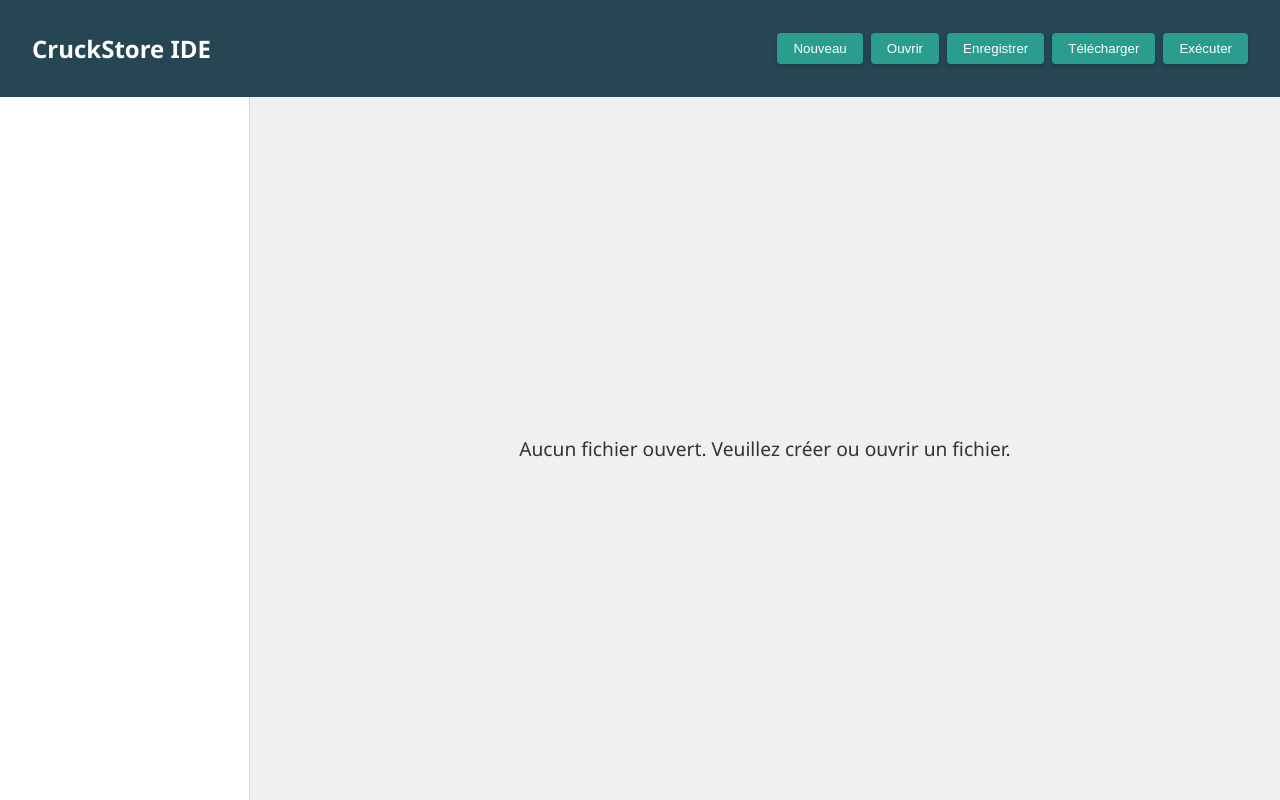
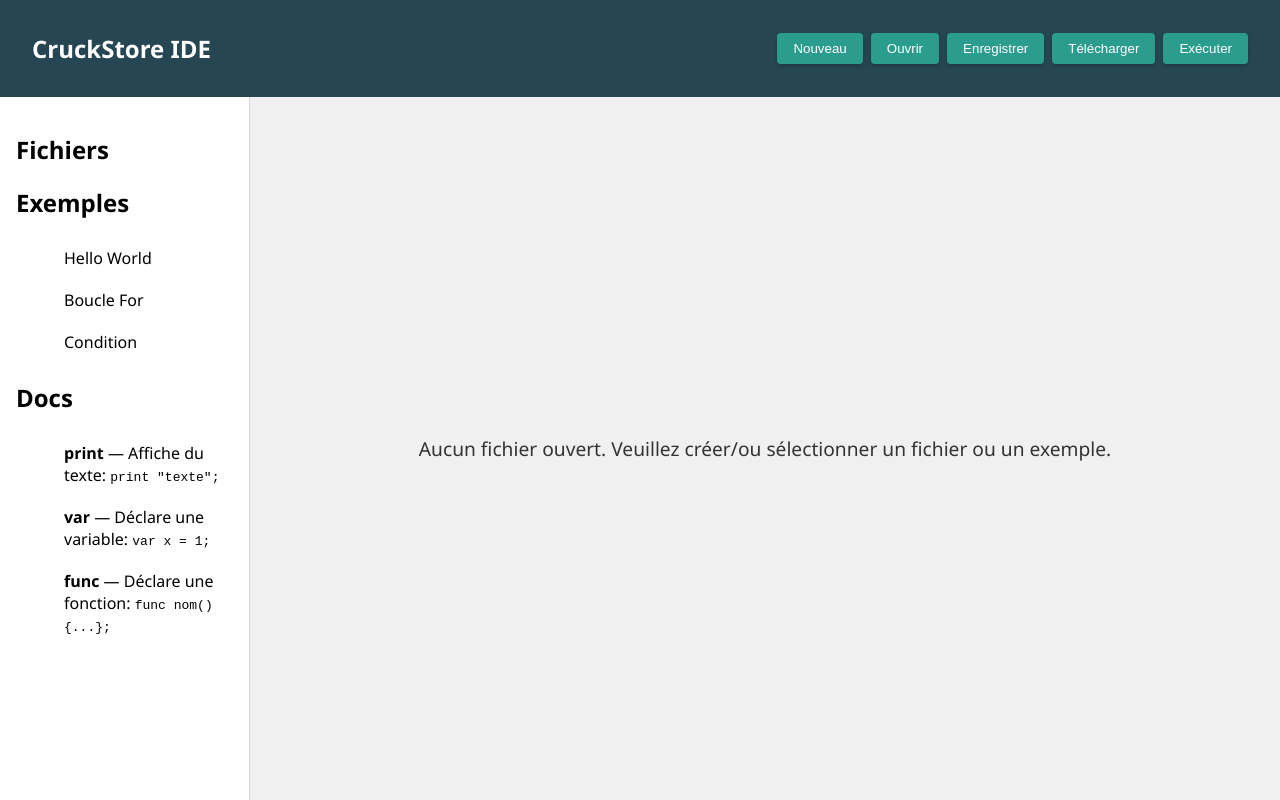
Before and after one commit to CruckStore/ide-react-cruckstore, a React (Vite) app: page / in a window 1280 px wide. Built offline with nearby package versions, Linux system fonts and the light colour scheme.

Commit message:
Add example code snippets and enhance sidebar with examples section

```diff
--- a/src/App.tsx
+++ b/src/App.tsx
@@ -3,6 +3,34 @@ import Sidebar from "./components/Sidebar";
 import Editor from "./components/Editor";
 import Console from "./components/Console";
 import "./styles.scss";
+
+const examples: { title: string; code: string }[] = [
+  {
+    title: "Hello World",
+    code: 'print "Hello, CruckStore!";',
+  },
+  {
+    title: "Boucle For",
+    code: `func main() {
+  var i = 0;
+  while i < 5 {
+    print "i = " + i;
+    i = i + 1;
+  }
+}\nmain();`,
+  },
+  {
+    title: "Condition",
+    code: `func main() {
+  var x = 10;
+  if x > 5 {
+    print "x est grand";
+  } else {
+    print "x est petit";
+  }
+}\nmain();`,
+  },
+];
 
 const App: React.FC = () => {
   const [files, setFiles] = useState<string[]>([]);
@@ -11,24 +39,28 @@ const App: React.FC = () => {
   const [output, setOutput] = useState<string>("");
 
   useEffect(() => {
-    const keys = Object.keys(localStorage).filter((key) =>
-      key.startsWith("cruck_")
+    const keys = Object.keys(localStorage).filter((k) =>
+      k.startsWith("cruck_")
     );
-    const f = keys.map((key) => key.replace("cruck_", ""));
+    const f = keys.map((k) => k.replace("cruck_", ""));
     setFiles(f);
-    if (f.length) {
-      loadFile(f[0]);
-    }
+    if (f.length) loadFile(f[0]);
   }, []);
 
   const loadFile = (name: string) => {
-    if (!name) return;
     const c = localStorage.getItem(`cruck_${name}`) || "";
     setActiveFile(name);
     setContent(c);
     setOutput("");
   };
 
+  const loadExample = (code: string) => {
+    setActiveFile("");
+    setContent(code);
+    setOutput("");
+  };
+
+  // ... saveFile, newFile, downloadFile, runCode (inchangés)
   const saveFile = () => {
     if (!activeFile) {
       alert("Aucun fichier actif. Créez-en un d’abord.");
@@ -36,7 +68,6 @@ const App: React.FC = () => {
     }
     localStorage.setItem(`cruck_${activeFile}`, content);
   };
-
   const newFile = () => {
     const name = prompt("Nom du nouveau fichier (.cr) :");
     if (!name) return;
@@ -44,7 +75,6 @@ const App: React.FC = () => {
     setFiles((prev) => [...prev, name]);
     loadFile(name);
   };
-
   const downloadFile = () => {
     if (!activeFile) {
       alert("Aucun fichier actif. Créez-en un d’abord.");
@@ -56,7 +86,6 @@ const App: React.FC = () => {
     a.download = activeFile;
     a.click();
   };
-
   const runCode = () => {
     if (!activeFile) {
       alert("Aucun fichier actif. Créez-en un d’abord.");
@@ -66,11 +95,9 @@ const App: React.FC = () => {
     let out = "";
     lines.forEach((line, idx) => {
       const m = line.match(/^print\s+"(.+)"\s*;?$/);
-      if (m) {
-        out += m[1] + "\n";
-      } else if (line.trim() !== "") {
+      if (m) out += m[1] + "\n";
+      else if (line.trim())
         out += `Erreur ligne ${idx + 1}: syntaxe inconnue\n`;
-      }
     });
     setOutput(out);
   };
@@ -88,16 +115,25 @@ const App: React.FC = () => {
         </div>
       </header>
       <div className="main">
-        <Sidebar files={files} activeFile={activeFile} onSelect={loadFile} />
+        <Sidebar
+          files={files}
+          activeFile={activeFile}
+          examples={examples}
+          onSelect={loadFile}
+          onExample={loadExample}
+        />
         <div className="workspace">
-          {activeFile ? (
+          {activeFile || content ? (
             <>
               <Editor value={content} onChange={setContent} />
               <Console output={output} />
             </>
           ) : (
             <div className="no-file">
-              <p>Aucun fichier ouvert. Veuillez créer ou ouvrir un fichier.</p>
+              <p>
+                Aucun fichier ouvert. Veuillez créer/ou sélectionner un fichier
+                ou un exemple.
+              </p>
             </div>
           )}
         </div>
@@ -105,5 +141,4 @@ const App: React.FC = () => {
     </div>
   );
 };
-
 export default App;
--- a/src/components/Sidebar.tsx
+++ b/src/components/Sidebar.tsx
@@ -3,11 +3,21 @@ import React from "react";
 interface SidebarProps {
   files: string[];
   activeFile: string;
+  examples: { title: string; code: string }[];
   onSelect: (name: string) => void;
+  onExample: (code: string) => void;
 }
 
-const Sidebar: React.FC<SidebarProps> = ({ files, activeFile, onSelect }) => (
+const Sidebar: React.FC<SidebarProps> = ({
+  files,
+  activeFile,
+  examples,
+  onSelect,
+  onExample,
+}) => (
   <aside className="sidebar">
+    <section>
+      <h2>Fichiers</h2>
       <ul>
         {files.map((file) => (
           <li
@@ -19,6 +29,36 @@ const Sidebar: React.FC<SidebarProps> = ({ files, activeFile, onSelect }) => (
           </li>
         ))}
       </ul>
+    </section>
+    <section>
+      <h2>Exemples</h2>
+      <ul>
+        {examples.map((ex) => (
+          <li key={ex.title} onClick={() => onExample(ex.code)}>
+            {ex.title}
+          </li>
+        ))}
+      </ul>
+    </section>
+    <section>
+      <h2>Docs</h2>
+      <ul>
+        <li>
+          <strong>print</strong> &mdash; Affiche du texte:{" "}
+          <code>print "texte";</code>
+        </li>
+        <li>
+          <strong>var</strong> &mdash; Déclare une variable:{" "}
+          <code>var x = 1;</code>
+        </li>
+        <li>
+          <strong>func</strong> &mdash; Déclare une fonction:{" "}
+          <code>
+            func nom() {"{"}...{"}"};
+          </code>
+        </li>
+      </ul>
+    </section>
   </aside>
 );
 
```
Lines whose indentation alone changed are shown as unchanged.
